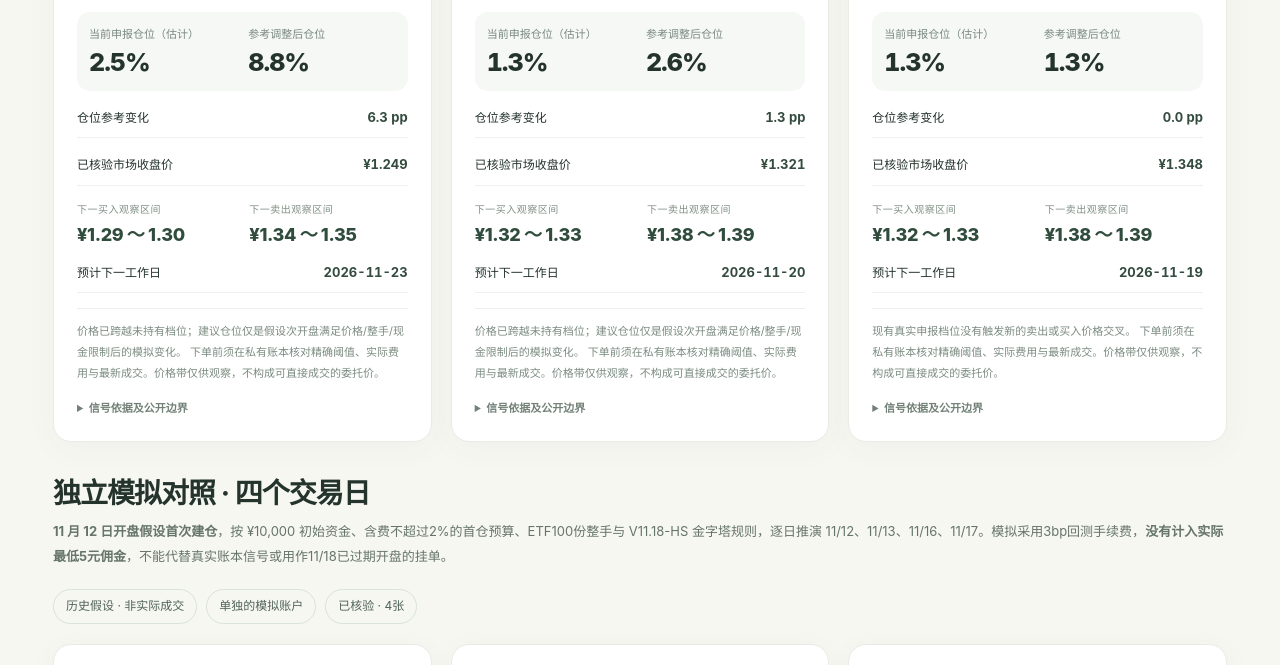
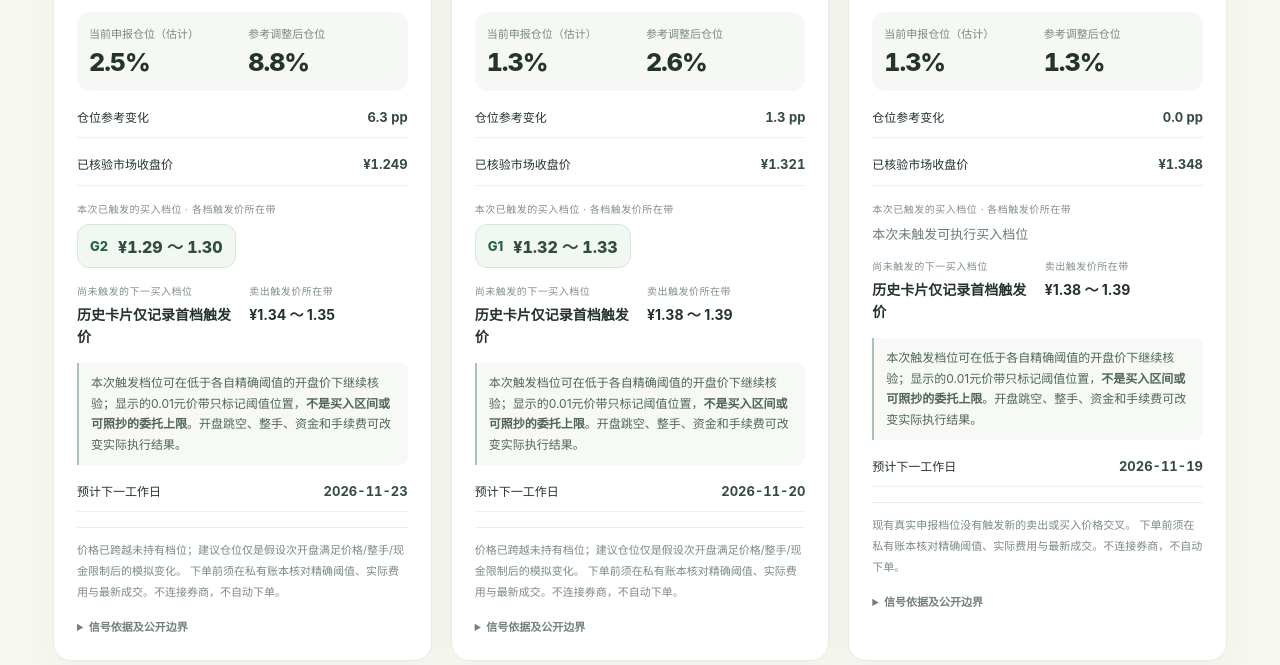
Before and after one commit to zhangzihaoDT/ntwr-signal-wall, a plain HTML site: page index.html in a window 1280 px wide. Shown: the part 745-1410 px from the top of the page. Drawn offline with Linux system fonts and the light colour scheme.

Commit message:
data: sync verified 159680 signal wall from private research

```diff
--- a/index.html
+++ b/index.html
@@ -54,18 +54,30 @@ function card(e){
   const label=e.signal==="BUY"?"买入条件已触发":e.signal==="SELL"?"卖出条件已触发":"当前无新交易条件";
   const date=esc(e.market_date);
   const fresh=e.ledger_freshness&&e.ledger_freshness.replace("USER_REPORTED_THROUGH_","");
+  const hasRungDetail=Array.isArray(e.triggered_buy_zones);
+  const triggered=hasRungDetail?e.triggered_buy_zones:(e.signal==="BUY"&&e.next_buy_zone?[{rung:e.strategy_rung,zone:e.next_buy_zone}]:[]);
+  const upcoming=hasRungDetail?e.next_untriggered_buy_zone:null;
+  const triggeredHTML=triggered.length?triggered.map(item=>
+    '<div class="rung-pill"><span class="rung-name">'+esc(item.rung)+'</span><span class="rung-band">'+priceZone(item.zone)+'</span></div>'
+  ).join(""):'<span class="zone-empty">本次未触发可执行买入档位</span>';
+  const upcomingHTML=upcoming?
+    '<span class="rung-name">'+esc(upcoming.rung)+'</span> <span class="zone">'+priceZone(upcoming.zone)+'</span>':
+    (hasRungDetail?'尚无更深的未触发档位':'历史卡片仅记录首档触发价');
   return '<article class="card '+esc(e.signal)+'">'
     +'<div class="card-top"><span class="date">'+date+'</span><span class="tag">'+(historic?'历史回算':'待下一开盘复核')+'</span></div>'
     +'<div class="signal">'+esc(e.signal)+'</div>'
-    +'<div class="signal-sub">'+label+' · '+esc(e.strategy_rung)+'</div>'
+    +'<div class="signal-sub">'+label+' · '+(triggered.length?triggered.map(x=>esc(x.rung)).join(' + '):esc(e.strategy_rung))+'</div>'
     +'<div class="weights"><div><div class="label">当前申报仓位（估计）</div><div class="val">'+esc(e.stock_weight_pct)+'%</div></div>'
     +'<div><div class="label">参考调整后仓位</div><div class="val">'+esc(e.reference_target_weight_pct)+'%</div></div></div>'
     +'<div class="row"><span>仓位参考变化</span><strong>'+esc(e.suggested_change_pp)+' pp</strong></div>'
     +'<div class="row"><span>已核验市场收盘价</span><strong>¥'+Number(e.close_market).toFixed(3)+'</strong></div>'
-    +'<div class="zones"><div><div class="zone-title">下一买入观察区间</div><div class="zone">'+priceZone(e.next_buy_zone)+'</div></div>'
-    +'<div><div class="zone-title">下一卖出观察区间</div><div class="zone">'+priceZone(e.next_sell_zone)+'</div></div></div>'
+    +'<div class="rung-sections"><div class="rung-section"><div class="zone-title">本次已触发的买入档位 · 各档触发价所在带</div>'
+    +'<div class="rung-list">'+triggeredHTML+'</div></div>'
+    +'<div class="zones"><div><div class="zone-title">尚未触发的下一买入档位</div><div class="zone-entry">'+upcomingHTML+'</div></div>'
+    +'<div><div class="zone-title">卖出触发价所在带</div><div class="zone-entry">'+priceZone(e.next_sell_zone)+'</div></div></div>'
+    +'<div class="price-guidance">本次触发档位可在低于各自精确阈值的开盘价下继续核验；显示的0.01元价带只标记阈值位置，<strong>不是买入区间或可照抄的委托上限</strong>。开盘跳空、整手、资金和手续费可改变实际执行结果。</div></div>'
     +'<div class="row"><span>预计下一工作日</span><strong>'+esc(e.next_weekday)+'</strong></div>'
-    +'<div class="disclaimer">'+esc(e.reason)+' 下单前须在私有账本核对精确阈值、实际费用与最新成交。价格带仅供观察，不构成可直接成交的委托价。</div>'
+    +'<div class="disclaimer">'+esc(e.reason)+' 下单前须在私有账本核对精确阈值、实际费用与最新成交。不连接券商，不自动下单。</div>'
     +'<details><summary>信号依据及公开边界</summary><div style="padding-top:12px">持仓基于用户最后一次申报、未连接券商；最近记录更新日期：'+esc(fresh||"未知")+'。'
     +'策略版本：'+esc(e.strategy_version)+'。买入曾观测到最低佣金，卖出费用未核实。'
     +(historic?' 当前执行窗口已过去，不能追单。':' 下一开盘需要重新核对可成交条件。')
@@ -82,7 +94,7 @@ function simulatedCard(e){
     +'<div><div class="label">假设次开盘参考仓位</div><div class="val">'+esc(e.reference_target_weight_pct)+'%</div></div></div>'
     +'<div class="row"><span>模拟仓位调整</span><strong>'+esc(e.suggested_change_pp)+' pp</strong></div>'
     +'<div class="row"><span>历史市场收盘价</span><strong>¥'+Number(e.close_market).toFixed(3)+'</strong></div>'
-    +'<div class="zones"><div><div class="zone-title">下一模拟买入观察带</div><div class="zone">'+priceZone(e.next_buy_zone)+'</div></div>'
+    +'<div class="zones"><div><div class="zone-title">模拟首档买入触发价所在带</div><div class="zone">'+priceZone(e.next_buy_zone)+'</div></div>'
     +'<div><div class="zone-title">下一模拟卖出观察带</div><div class="zone">'+priceZone(e.next_sell_zone)+'</div></div></div>'
     +'<div class="row"><span>历史信号的下一交易日</span><strong>'+esc(e.next_weekday)+'</strong></div>'
     +'<div class="disclaimer">'+note+'。该信号为HISTORICAL_ONLY，不可追单；假设佣金为3bp，实盘最低佣金与整手偏差可能改变净收益。</div>'
--- a/shared-ui.css
+++ b/shared-ui.css
@@ -52,6 +52,17 @@ h1{font-size:clamp(32px,4.3vw,58px);letter-spacing:-.045em;line-height:1.15;marg
 .zones{display:grid;grid-template-columns:repeat(2,minmax(0,1fr));gap:14px}
 .zone-title{font-size:10px;letter-spacing:.05em;color:#809086}
 .zone{font-size:18px;font-weight:800;margin-top:4px;color:#304c3d;letter-spacing:-.02em;overflow-wrap:anywhere}
+.rung-sections{display:flex;flex-direction:column;gap:15px}
+.rung-section{display:flex;flex-direction:column;gap:8px}
+.rung-list{display:flex;flex-wrap:wrap;gap:9px;align-items:flex-start}
+.rung-pill{display:flex;align-items:center;gap:10px;padding:9px 12px;border:1px solid #d3e8d8;background:#f1f8f1;border-radius:12px;min-width:0}
+.rung-name{font-size:13px;font-weight:800;color:#246542;white-space:nowrap}
+.rung-band{font-size:16px;font-weight:760;color:#304c3d;font-variant-numeric:tabular-nums;overflow-wrap:anywhere}
+.zone-entry{margin-top:6px;min-height:23px;font-size:14px;font-weight:650;line-height:1.6;overflow-wrap:anywhere}
+.zone-entry .zone{display:inline;font-size:16px;margin-left:5px}
+.zone-empty{font-size:13px;color:#6c7c73}
+.price-guidance{font-size:12px;color:#506659;line-height:1.7;padding:10px 12px;border-left:2px solid #a8c7b2;background:#f6f9f5;border-radius:0 8px 8px 0}
+
 .disclaimer{font-size:11px;color:#7b8b81;line-height:1.9;border-top:1px solid #ecf0ea;padding-top:12px}
 details{font-size:11px;color:#728178;line-height:1.75}
 summary{cursor:pointer;font-weight:700}
```
